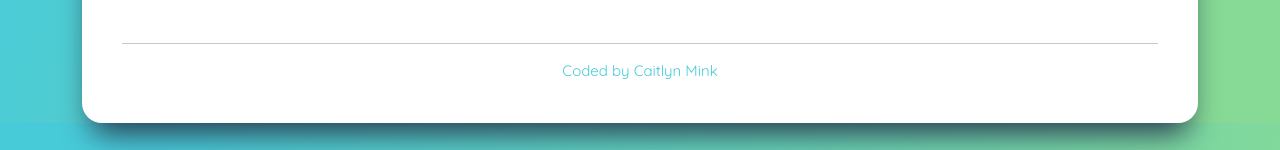
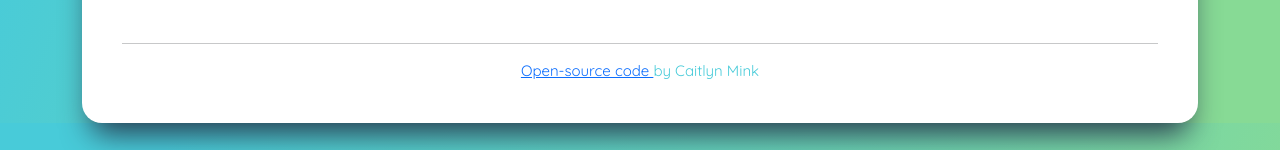
Before and after one commit to caitlynm7/Weather-App, a plain HTML site: page index.html in a window 1280 px wide. Shown: the part 597-747 px from the top of the page. Drawn offline with nearby package versions, Linux system fonts and the light colour scheme.

Commit message:
added open-source code in footer

```diff
--- a/index.html
+++ b/index.html
@@ -117,7 +117,12 @@
         <br />
         <hr />
 
-        <footer>Coded by Caitlyn Mink</footer>
+        <footer>
+          <a href="https://github.com/caitlynm7/Weather-App" target="blank">
+            Open-source code
+          </a>
+          by Caitlyn Mink
+        </footer>
       </div>
     </div>
     <script src="index.js"></script>
```
Also changed, not shown: 1 other file.
